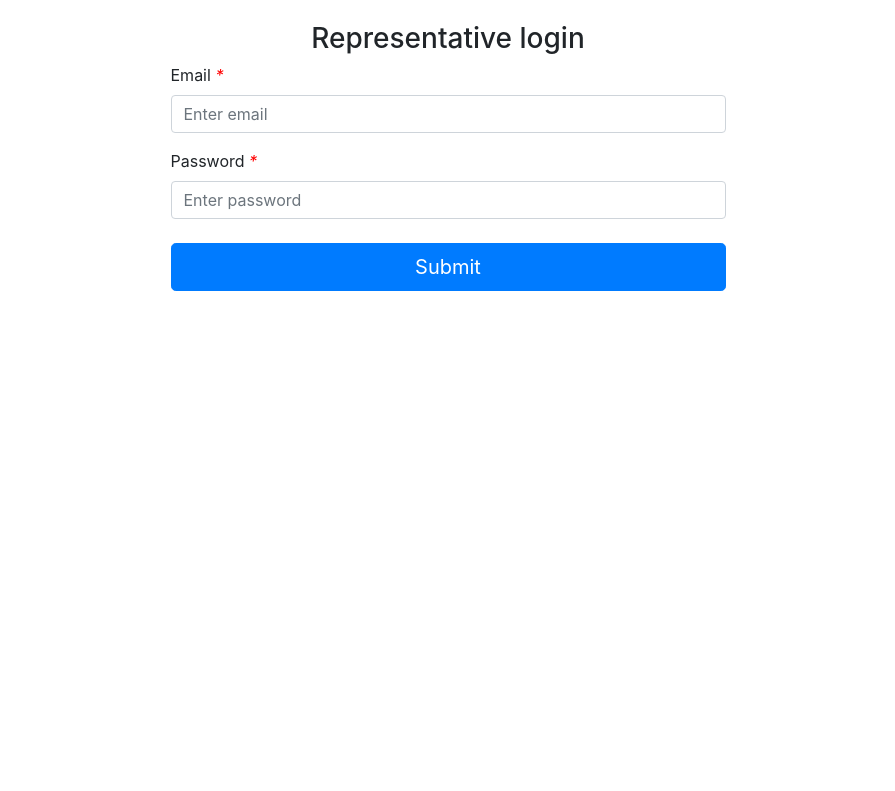
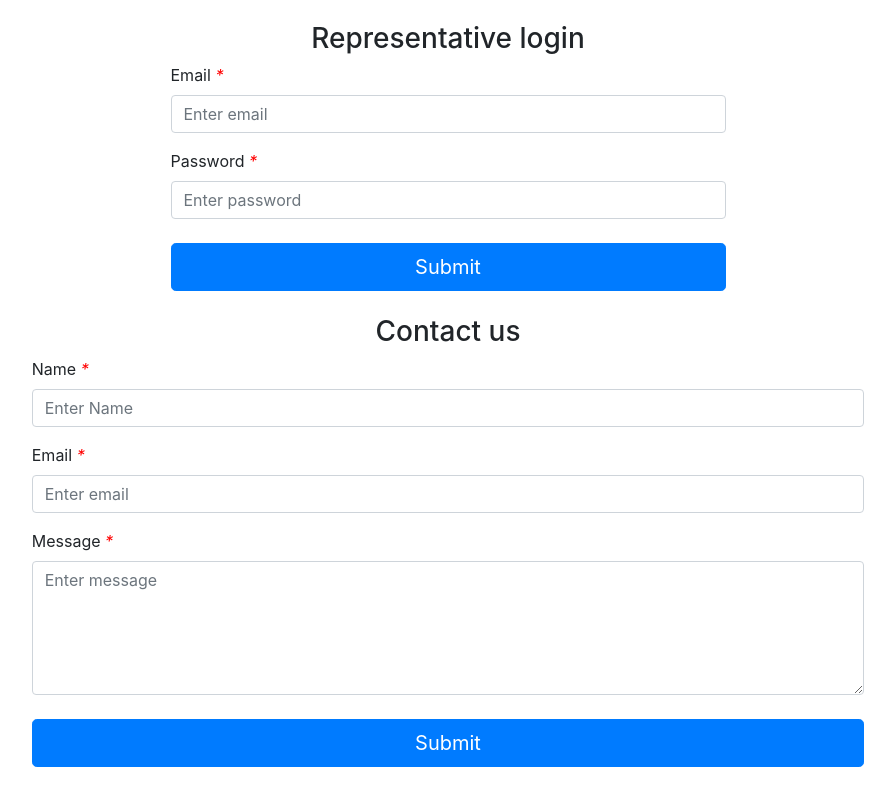
Before and after one commit to Keerthika-59/E-Waste-Client, a React (Create React App) app: page / in a window 1280 px wide. Shown: the part 296-1087 px from the top of the page, without its empty margins (192-1087 px from the left). Before the commit the page ends 800 px from the top, so only its background shows below. Built offline with nearby package versions, Linux system fonts and the light colour scheme.

Commit message:
contact us page

```diff
--- a/src/App.js
+++ b/src/App.js
@@ -1,13 +1,15 @@
 import React from 'react';
-import {UserForm} from './Components/Login/userLogin';
-import {RepForm} from './Components/Login/representativeLogin';
+import { UserForm } from './Components/Login/userLogin';
+import { RepForm } from './Components/Login/representativeLogin';
+import { InputForm } from "./Components/Contact/InputForm";
 
 const App = () => {
   return (
     <div className="container mt-4">
-        <UserForm />
-        <RepForm />
-  </div>
+      <UserForm />
+      <RepForm />
+      <InputForm />
+    </div>
   );
 };
 
--- /dev/null
+++ b/src/Components/Contact/InputForm.js
@@ -0,0 +1,71 @@
+import React, { useState } from 'react'
+
+import { Form, Button, FormLabel } from 'react-bootstrap';
+
+export const InputForm = () => {
+
+  const initialInputState = { name: "", email: "", message: "" };
+  const [eachEntry, setEachEntry] = useState(initialInputState);
+
+  const handleInputChange = e => {
+    setEachEntry({ ...eachEntry, [e.target.name]: e.target.value });
+  };
+  const handleFinalSubmit = e => {
+    e.preventDefault();
+    console.log(eachEntry);
+
+  };
+  return (
+    <Form className="w-75 mx-auto">
+      <h3 className="text-center">Contact us</h3>
+
+
+      <div className="form-group">
+        <FormLabel>Name <em style={{ color: 'red' }}> * </em>  </FormLabel>
+        <input name="name"
+          type="text"
+          className="form-control"
+          placeholder="Enter Name"
+          required={true}
+          onChange={handleInputChange}
+        />
+      </div>
+
+
+
+
+      <div className="form-group">
+        <FormLabel>Email <em style={{ color: 'red' }}> * </em>  </FormLabel>
+
+        <input name="email"
+          type="email"
+          className="form-control"
+          placeholder="Enter email"
+          required={true}
+          onChange={handleInputChange}
+
+        />
+
+      </div>
+
+      <div className="form-group">
+        <FormLabel>Message <em style={{ color: 'red' }}> * </em>  </FormLabel>
+
+        <textarea name="message"
+          type="text"
+          className="form-control"
+          placeholder="Enter message"
+          rows="5"
+          required={true}
+          onChange={handleInputChange}
+        />
+
+      </div>
+
+      <Button disabled={false} type="submit" onClick={handleFinalSubmit}
+        className=" my-4 btn-primary btn-lg btn-block"
+      > Submit
+            </Button>
+    </Form>
+  )
+}
```
